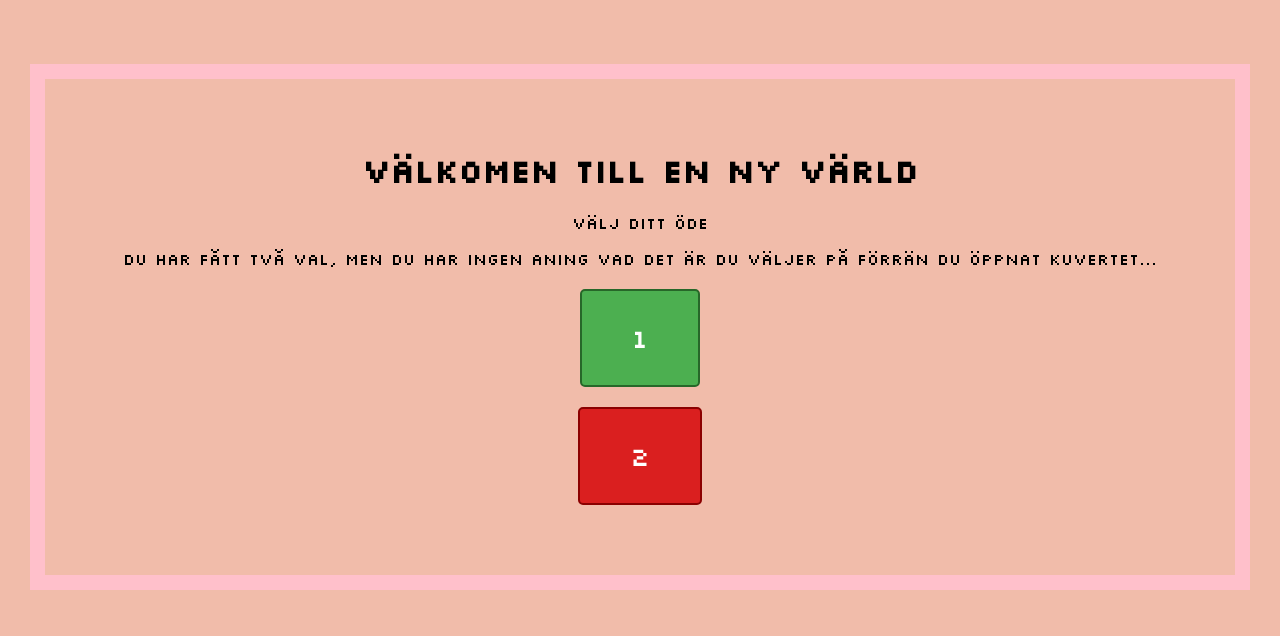
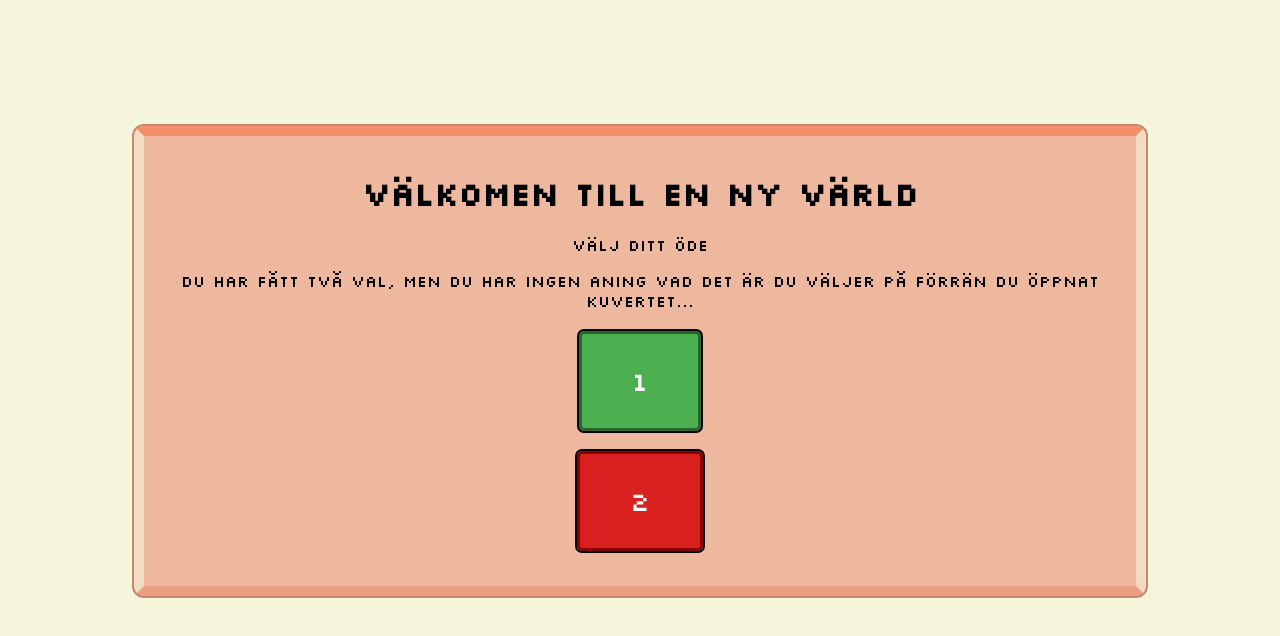
Before and after one commit to mypinkworld/Secret-world, a plain HTML site: page index.html in a window 1280 px wide. Both pictures are taken after a click on the button "Öppna". Drawn offline with nearby package versions, Linux system fonts and the light colour scheme.

Commit message:
change haeder body html

```diff
--- a/index.html
+++ b/index.html
@@ -11,6 +11,8 @@
     <link rel="stylesheet" href="https://fonts.googleapis.com/css2?family=Material+Symbols+Outlined:opsz,wght,FILL,GRAD@20..48,100..700,0..1,-50..200" />
 </head>
 <body>
+    <header>
+
         <div class="Firstpage">
             <h1>Välkomen till en ny värld</h1>
             <p>Välj ditt Öde </p>
@@ -43,6 +45,7 @@
                 </span>
             </button>
         </div>
+    </header>
 
     </body>
     </html>
--- a/style.css
+++ b/style.css
@@ -1,10 +1,19 @@
 body {
+    background: beige;
+}
+header {
     font-family: 'Silkscreen', sans-serif;
-    margin: 30px;
-    margin-top: 5%;
-    padding: 50px;
+    margin: 10%;
+    padding: 15px;
     background-color: rgba(233, 150, 122, 0.636);
-    border: 15px solid pink;
+    border: 10px solid rgba(233, 150, 122, 0.817);
+    border-radius: 10px;
+    outline-style: solid;
+    outline-color: rgba(188, 119, 96, 0.879);
+    outline-width: 2px;
+    border-top-color: rgba(245, 120, 78, 0.66);
+    border-inline-end-color: rgba(245, 245, 220, 0.594);
+    border-inline-start-color: rgba(245, 245, 220, 0.575);
     }
 
     .hidden {
@@ -25,14 +34,15 @@ body {
         border-radius: 10px ;
         background-color: beige;
         color: burlywood;
-        /* outline: 2px dotted burlywood; the fun stuff around the border */
-
+        outline-style: solid;
+        outline-color: black;
+        outline-width: 2px;
     }
 
     #envelope1 {
         background-color: #4CAF50; /* envelope1 so no text green */
         color: white; /* White text for beter seeing the color  */
-        border: 2px solid #276729; /* Darker green border for contrast */
+        border: 3px solid #276729; /* Darker green border for contrast */
         padding: 30px 50px;
         border-radius: 5px;
         font-size: 26px;
@@ -47,7 +57,7 @@ body {
     #envelope2 {
         background-color: rgb(218, 31, 31); /* envelope2 the button */
         color: white; /* White text for beter seeing the text */
-        border: 2px solid darkred; /* Darker color border for contrast */
+        border: 3px solid darkred; /* Darker color border for contrast */
         padding: 30px 50px;
         border-radius: 5px;
         font-size: 26px;
@@ -74,13 +84,13 @@ body {
         color: yellow;
     }
     #envelope1Result button:hover {
-        background-color: black;
-    }
+        background-color: rgb(0, 0, 0);
+        }
 
     #envelope2Result {
         background-color: plum; /* envelope1 so no text green */
         color: white; /* White text for beter visibility */
-        border: 2px solid purple; /* Darker green border for contrast */
+        border: 3px solid purple; /* Darker green border for contrast */
         padding: 30px 50px;
         border-radius: 5px;
         font-size: 26px;
@@ -88,10 +98,10 @@ body {
     }
 
     #envelope2Result button {
-        background-color: purple;
+        background-color: rgb(95, 0, 95);
         color: white;
     }
 
     #envelope2Result button:hover {
-        background-color: black;
+        background-color: rgb(105, 0, 100);
     }
```
Lines whose indentation alone changed are shown as unchanged.
